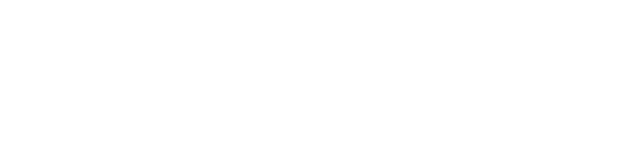
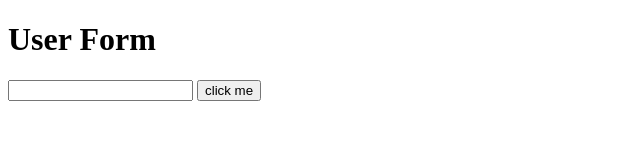
Before and after one commit to hariyebk/DataFlow, a website with bundled scripts: page index.html in a window 1280 px wide. Shown: the whole page, without its empty margins (0-640 px from the left). Built offline with nearby package versions, Linux system fonts and the light colour scheme; data requests are answered from the project's data file.

Commit message:
html template userform

```diff
--- a/index.html
+++ b/index.html
@@ -6,6 +6,7 @@
     <title> Web framework </title>
 </head>
 <body>
+    <div id = "root"></div>
     <script src="./src/index.ts"></script>
 </body>
 </html>
--- a/src/index.ts
+++ b/src/index.ts
@@ -1,12 +1,9 @@
-
-import User from "./models/User";
-
-
-const collection = User.UserCollection()
-
-collection.on("change", () => {
-    console.log(collection.model)
-})
-
-
-collection.fetch()
+import UserForm from "./views/UseForm";
+const parentElement = document.getElementById("root")
+if(parentElement){
+    const userform = new UserForm(parentElement)
+    userform.render()
+}
+else{
+    throw new Error("Root element not found.")
+}
--- /dev/null
+++ b/src/views/UseForm.ts
@@ -0,0 +1,42 @@
+class UserForm{
+    constructor(public parent: Element){}
+    eventMap(): {[key: string]: () => void}{
+        return {
+            "click:button": this.onClickButton,
+            "mouseenter:h1": this.onHover
+        }
+    }
+    onClickButton(): void{
+        console.log("you clicked me")
+    }
+    onHover(): void{
+        console.log("hovered over")
+    }
+    bindEvents(fragment: DocumentFragment): void{
+        const events = this.eventMap()
+        for(let eventkeys in events){
+            const [eventName, selector] = eventkeys.split(":")
+            fragment.querySelectorAll(selector).forEach((element: Element): void => {
+                element.addEventListener(eventName, events[eventkeys])
+            })
+        }
+    }
+    template(): string{
+        return `
+        <div>
+            <h1> User Form </h1>
+            <input />
+            <button> click me </button>
+        </div>
+        `
+    }
+    render():void{
+        const template = document.createElement("template")
+        template.innerHTML = this.template()
+        this.bindEvents(template.content)
+        this.parent.append(template.content)
+    }
+}
+
+
+export default UserForm
```
